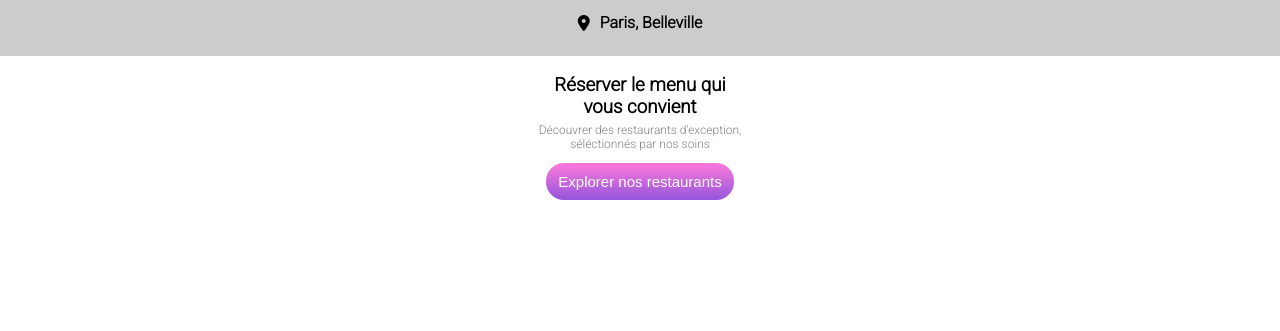
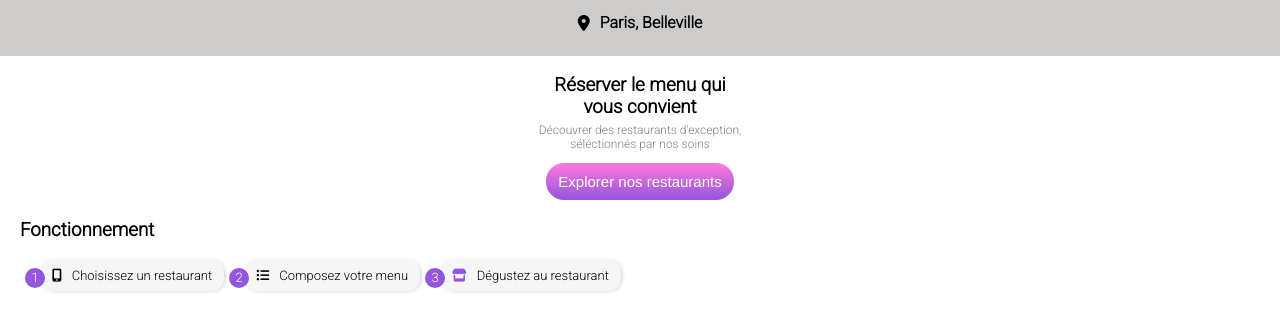
Before and after one commit to madiallo94/P3_ohmyfood, a plain HTML site: page index.html in a window 1280 px wide. Shown: the part 55-386 px from the top of the page. Drawn offline with Linux system fonts and the light colour scheme.

Commit message:
Ajout du bloc fonctionnement

```diff
--- a/index.html
+++ b/index.html
@@ -24,6 +24,14 @@
             <p>Découvrer des restaurants d'exception,<br> séléctionnés par nos soins</p>
             <button>Explorer nos restaurants</button>
         </section>
+        <section class="fonction">
+            <h3>Fonctionnement</h3>
+            <ol>
+                <li><i class="fas fa-mobile-alt"></i>Choisissez un restaurant</li>
+                <li><i class="fas fa-list-ul"></i>Composez votre menu</li>
+                <li><i class="fas fa-store unique"></i>Dégustez au restaurant</li>
+            </ol>
+        </section>
     </main>
 </body>
 </html>
--- a/style.css
+++ b/style.css
@@ -50,3 +50,43 @@ main .localisation {
     transform: scale(1.02);
     opacity: 0.9;
 }
+.fonction h3 {
+    padding-left: 20px;
+}
+.fonction ol {
+    display: flex;
+    flex-wrap: wrap;
+    gap: 20px;
+    list-style-type: none;
+    counter-reset: number; /* compteur */
+}
+.fonction li {
+    position: relative;
+    background-color: #f6f6f6;
+    padding: 8px 12px;
+    font-size: small;
+    width: auto;
+    border-radius: 12px;
+    box-shadow: 1.5px 0.5px 7.5px -5px;
+}
+ol .fas {
+    margin-right: 10px;
+}
+.unique {
+    color: #9356DC;
+}
+.fonction li::before {
+    counter-increment: number;
+    content: counter(number);
+    color: white;
+    padding: 10px;
+    position: absolute;
+    border-radius: 50%;
+    background-color: #9356DC;
+    width: 16px;
+    height: 16px;
+    display: flex;
+    justify-content: center;
+    align-items: center;
+    left: -15px;
+}
```
